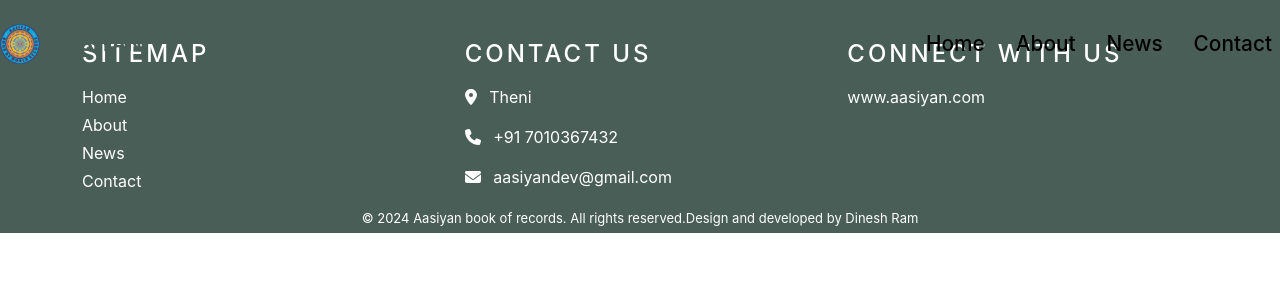
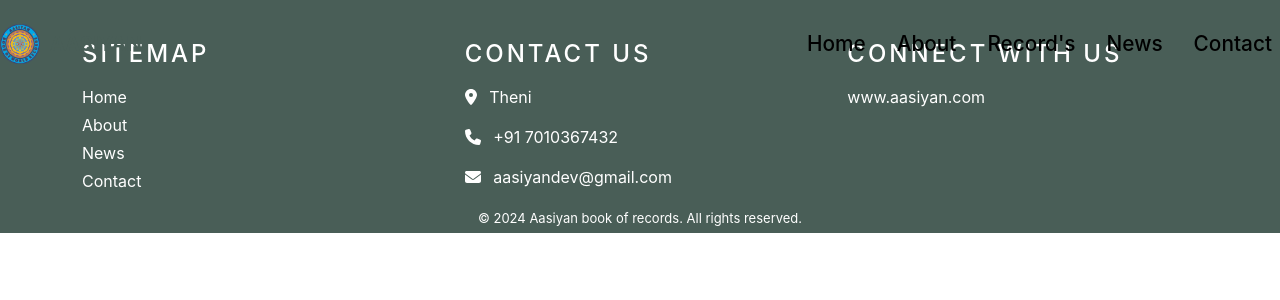
Before and after one commit to aasiyan/website, a React (Create React App) app: page / in a window 1280 px wide. Shown: the top 300 px of the page. Built offline with nearby package versions, Linux system fonts and the light colour scheme.

Commit message:
changes added

```diff
--- a/package.json
+++ b/package.json
@@ -1,5 +1,5 @@
 {
-  "homepage": "http://aasiyan.github.io/website",
+  "homepage": "https://aasiyan.com",
   "name": "asiyan",
   "version": "0.1.0",
   "private": true,
--- a/src/components/Authentication/Authentication.js
+++ b/src/components/Authentication/Authentication.js
@@ -8,8 +8,8 @@
   const [showPassword, setShowPassword] = useState(false);
   const navigate = useNavigate();
 
-  const defaultUsername = "admin@aasiyan";
-  const defaultPassword = "adminaasiyan@123";
+  const defaultUsername = "";
+  const defaultPassword = "";
 
   const [loading, setLoading] = useState(true);
   const [data, setData] = useState(null);
--- a/src/components/Contact/ContactForm.css
+++ b/src/components/Contact/ContactForm.css
@@ -16,7 +16,7 @@
   height: 460px;
 }
 .con-card {
-  margin-top: 130px;
+  margin-top: 53px;
   width: 450px;
   height: 460px;
 }
@@ -40,7 +40,7 @@
     margin-bottom: -20px;
   }
   .con-card {
-    margin-top: 130px;
+    margin-top: 50px;
     width: 290px;
     height: 460px;
   }
--- a/src/components/Contact/ContactForm.js
+++ b/src/components/Contact/ContactForm.js
@@ -1,5 +1,6 @@
 import React from "react";
 import "./ContactForm.css";
+import "../Authentication/Authentication.css";
 import { Card } from "react-bootstrap";
 
 const ContactForm = () => {
--- a/src/components/Footer/Footer.js
+++ b/src/components/Footer/Footer.js
@@ -75,7 +75,7 @@
       </container>
       <p className="footer-rights">
         &copy; <span>{currentYear}</span> Aasiyan book of records. All rights
-        reserved.Design and developed by Dinesh Ram
+        reserved.
       </p>
     </footer>
   );
--- a/src/components/Navbar/Navbar.js
+++ b/src/components/Navbar/Navbar.js
@@ -131,6 +131,17 @@
                   <a
                     className="nav-link nav-text"
                     style={{ color: "black" }}
+                    href="https://aasiyan.github.io/records/"
+                    target="_blank"
+                    rel="noreferrer"
+                  >
+                    Record's
+                  </a>
+                </li>
+                <li className="nav-item">
+                  <a
+                    className="nav-link nav-text"
+                    style={{ color: "black" }}
                     href="#news"
                   >
                     News
--- a/src/components/assets/assets.js
+++ b/src/components/assets/assets.js
@@ -14,6 +14,7 @@
 import news4 from "./news4.jpeg";
 import news5 from "./news5.jpeg";
 import news6 from "./news6.jpeg";
+import news7 from "./news7.PNG";
 
 export const assets = {
   logo,
@@ -137,4 +138,9 @@
     news_img: news6,
     desc: "A world record was set in Thirukkural recitation, where 283 students from Bodi Soundeeswari Middle School successfully recited all 1,330 verses of the Thirukkural in just 107 minutes. This remarkable achievement established a new world record. The article highlights the names of the organizers and participants, celebrating the students' impressive accomplishment.",
   },
+  {
+    id: 7,
+    news_img: news7,
+    desc: "A 10-year-old girl from Madurai has achieved a world record by holding the 'Urdhva Padmasana' (elevated lotus pose) yoga posture for 30 minutes continuously. The feat was recognized by the Aasiyan Book of Records and India Book of Records. She was trained by yoga instructor Karthik and encouraged by her parents and school",
+  },
 ];
```
Also changed, not shown: src/components/assets/news7.PNG (added).
